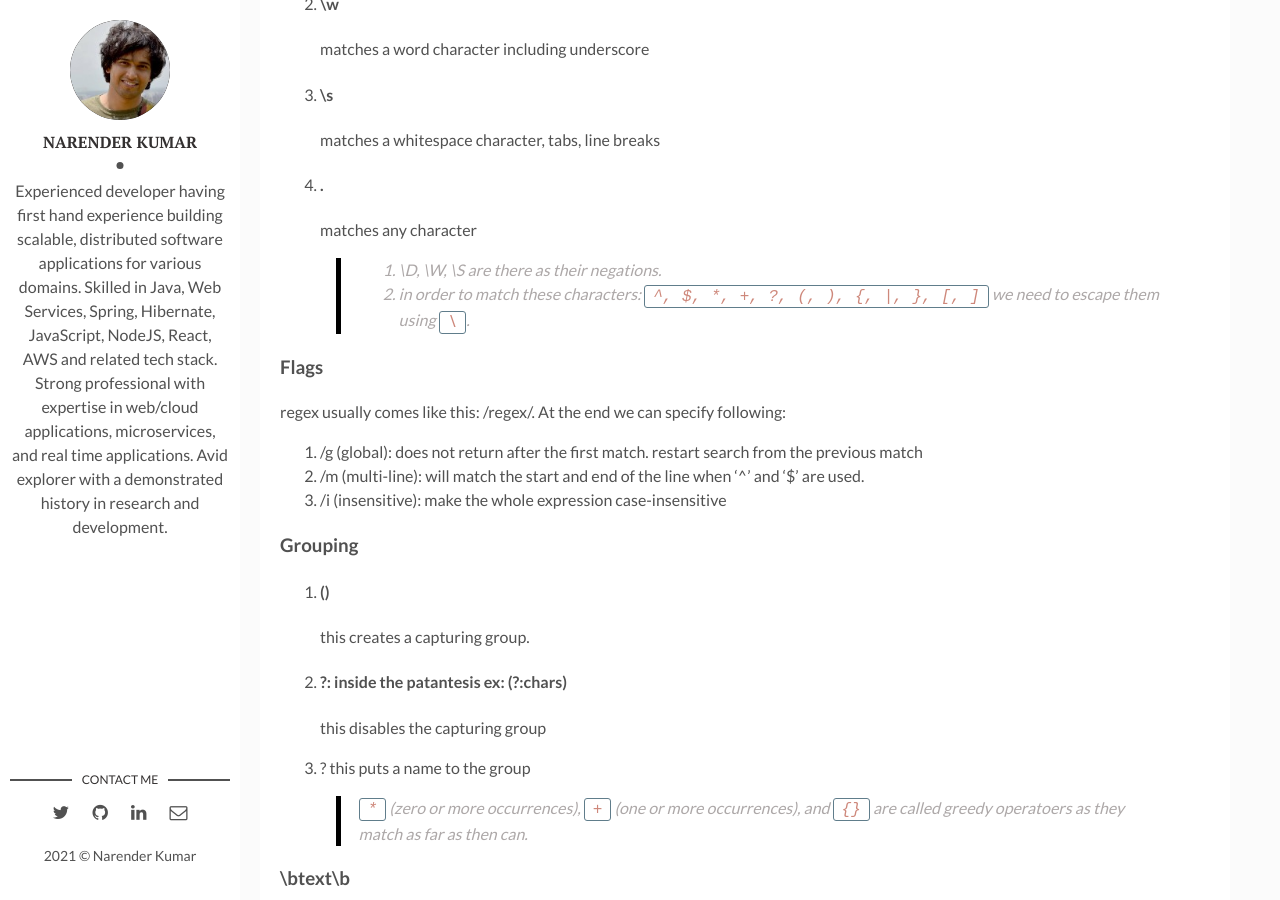
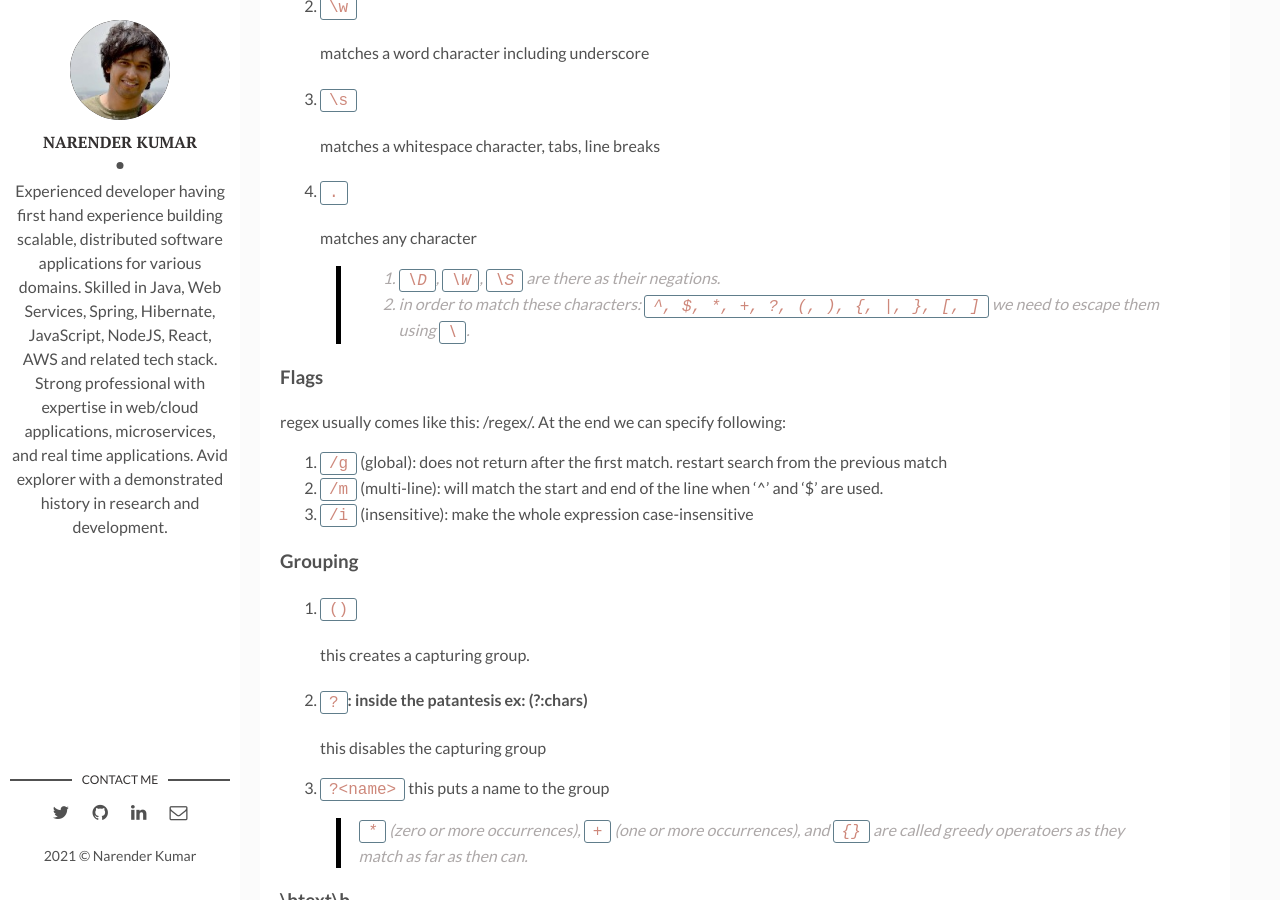
Before and after one commit to nkkize/nkkize.github.io, a Jekyll site: the page built from _posts/2019-09-09-regex-intro.md, in a window 1280 px wide and 900 px high, scrolled down 2025 px. Built offline with Jekyll 4.4.1, drawn with Linux system fonts in a browser that asks for light colours.

Commit message:
save work

```diff
--- a/_posts/2019-09-09-regex-intro.md
+++ b/_posts/2019-09-09-regex-intro.md
@@ -43,29 +43,29 @@ tags: [regex, regex-intro]
        - This matches a followed by b or c
 
 ### Character classes
-1. #### \d
+1. #### `\d`
    matches a single digit
-2. #### \w
+2. #### `\w`
    matches a word character including underscore
-3. #### \s
+3. #### `\s`
    matches a whitespace character, tabs, line breaks
-4. #### .
+4. #### `.`
    matches any character
-> 1. \D, \W, \S are there as their negations.
+> 1. `\D`, `\W`, `\S` are there as their negations.
 > 2. in order to match these characters: `^, $, *, +, ?, (, ), {, |, }, [, ]` we need to escape them using `\`.
 
 ### Flags
  regex usually comes like this: /regex/. At the end we can specify following:
- 1. /g (global): does not return after the first match. restart search from the previous match
- 2. /m (multi-line): will match the start and end of the line when '^' and '$' are used.
- 3. /i (insensitive): make the whole expression case-insensitive
+ 1. `/g` (global): does not return after the first match. restart search from the previous match
+ 2. `/m` (multi-line): will match the start and end of the line when '^' and '$' are used.
+ 3. `/i` (insensitive): make the whole expression case-insensitive
 
 ### Grouping
- 1. #### ()
+ 1. #### `()`
     this creates a capturing group.
- 2. #### ?: inside the patantesis ex: (?:chars)
+ 2. #### `?`: inside the patantesis ex: (?:chars)
     this disables the capturing group
- 3. ?<name>
+ 3. `?<name>`
     this puts a name to the group
  > `*` (zero or more occurrences), `+` (one or more occurrences), and `{}` are called greedy operatoers as they match as far as then can.
 
```
